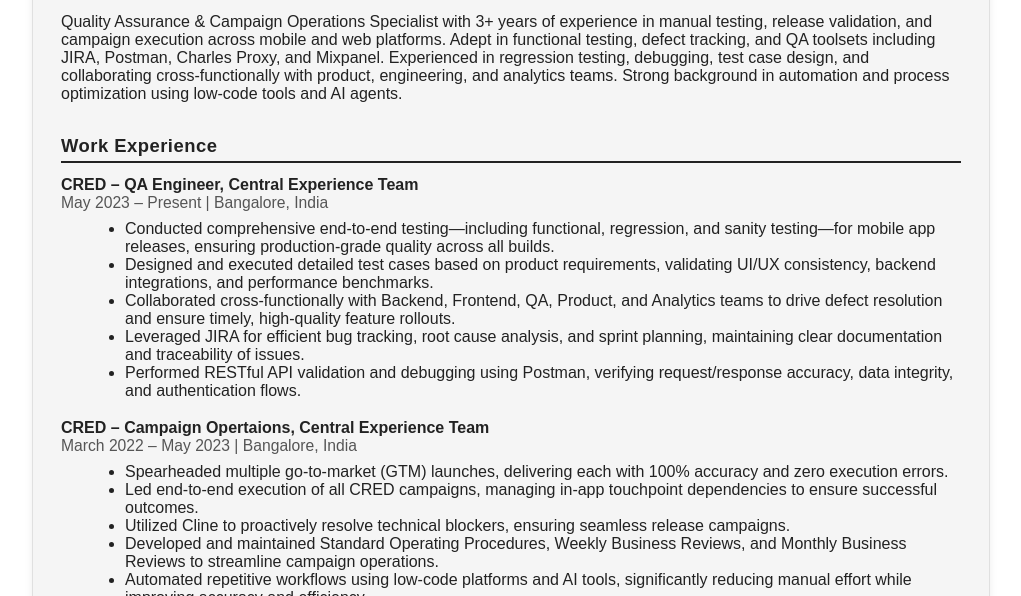
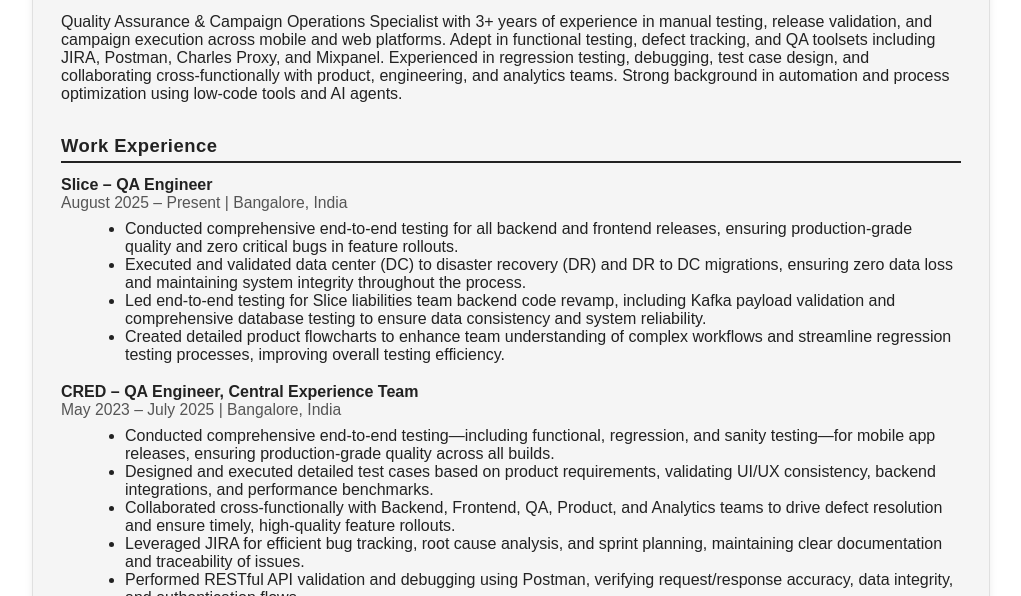
Before and after one commit to asharkhan-11/resume-site, a plain HTML site: page index.html in a window 1280 px wide. Shown: the part 204-800 px from the top of the page, without its empty margins (129-1150 px from the left). Drawn offline with Linux system fonts and the light colour scheme.

Commit message:
Revise QA Engineer job experience in index.html
Updated job experience details for QA Engineer positions, including responsibilities and dates.

```diff
--- a/index.html
+++ b/index.html
@@ -249,8 +249,18 @@
     <section class="reveal">
       <h2 class="section-title">Work Experience</h2>
       <div>
+        <span class="job-title">Slice – QA Engineer</span>
+        <div class="job-meta">August 2025 – Present | Bangalore, India</div>
+        <ul>
+          <li>Conducted comprehensive end-to-end testing for all backend and frontend releases, ensuring production-grade quality and zero critical bugs in feature rollouts.</li>
+          <li>Executed and validated data center (DC) to disaster recovery (DR) and DR to DC migrations, ensuring zero data loss and maintaining system integrity throughout the process.</li>
+          <li>Led end-to-end testing for Slice liabilities team backend code revamp, including Kafka payload validation and comprehensive database testing to ensure data consistency and system reliability.</li>
+          <li>Created detailed product flowcharts to enhance team understanding of complex workflows and streamline regression testing processes, improving overall testing efficiency.</li>
+        </ul>
+      </div>
+      <div style="margin-top:1.2em;">
         <span class="job-title">CRED – QA Engineer, Central Experience Team</span>
-        <div class="job-meta">May 2023 – Present | Bangalore, India</div>
+        <div class="job-meta">May 2023 – July 2025 | Bangalore, India</div>
         <ul>
           <li>Conducted comprehensive end-to-end testing—including functional, regression, and sanity testing—for mobile app releases, ensuring production-grade quality across all builds.</li>
           <li>Designed and executed detailed test cases based on product requirements, validating UI/UX consistency, backend integrations, and performance benchmarks.</li>
```
